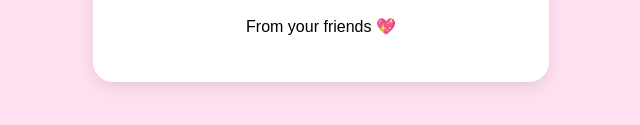
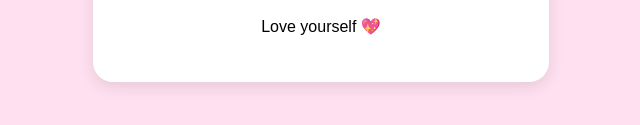
Before and after one commit to savinkhon/savinkhon.githup.io, a plain HTML site: page index.html in a window 1280 px wide. Shown: the part 367-492 px from the top of the page, 319-959 px from the left. Drawn offline with Linux system fonts and the light colour scheme.

Commit message:
Update index.html

```diff
--- a/index.html
+++ b/index.html
@@ -10,7 +10,7 @@
     <h1>🎂 Happy Birthday, Savin!</h1>
     <p>Wishing you a day filled with love, joy, and cake! 🍰</p>
     <img src="https://media.giphy.com/media/l0MYt5jPR6QX5pnqM/giphy.gif" alt="Birthday gif" />
-    <p>From your friends 💖</p>
+    <p>Love yourself 💖</p>
   </div>
 </body>
 </html>
```
